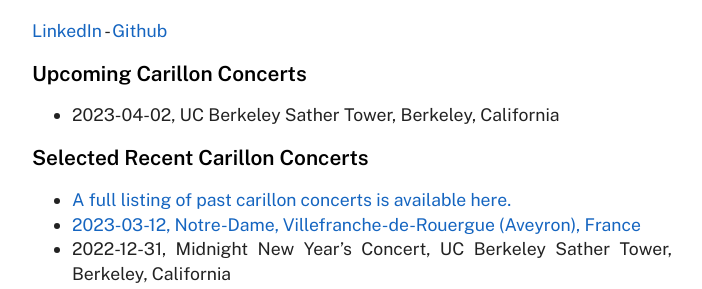
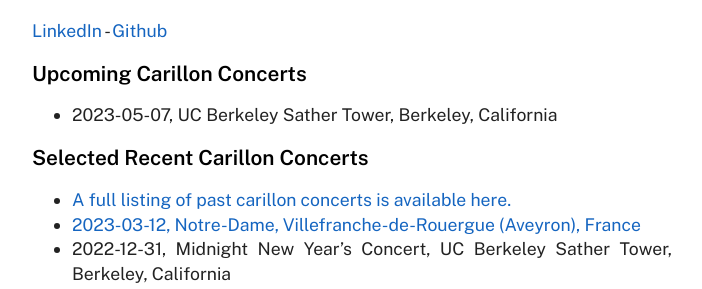
Before and after one commit to brunston/brunstonnet, a Jekyll site: the page built from index.md, in a window 1280 px wide. Shown: the part 621-910 px from the top of the page, without its empty margins (288-990 px from the left). Built offline with Jekyll 4.4.1, drawn with Linux system fonts in a browser that asks for light colours.

Commit message:
update: concert listings

```diff
--- a/index.md
+++ b/index.md
@@ -22,7 +22,7 @@ Additional Links
 Upcoming Carillon Concerts
 ==========================
 
-* 2023-04-02, UC Berkeley Sather Tower, Berkeley, California
+* 2023-05-07, UC Berkeley Sather Tower, Berkeley, California
 
 Selected Recent Carillon Concerts
 ========================
```
Also changed, not shown: carillon/index.md (+2 -1 lines).
